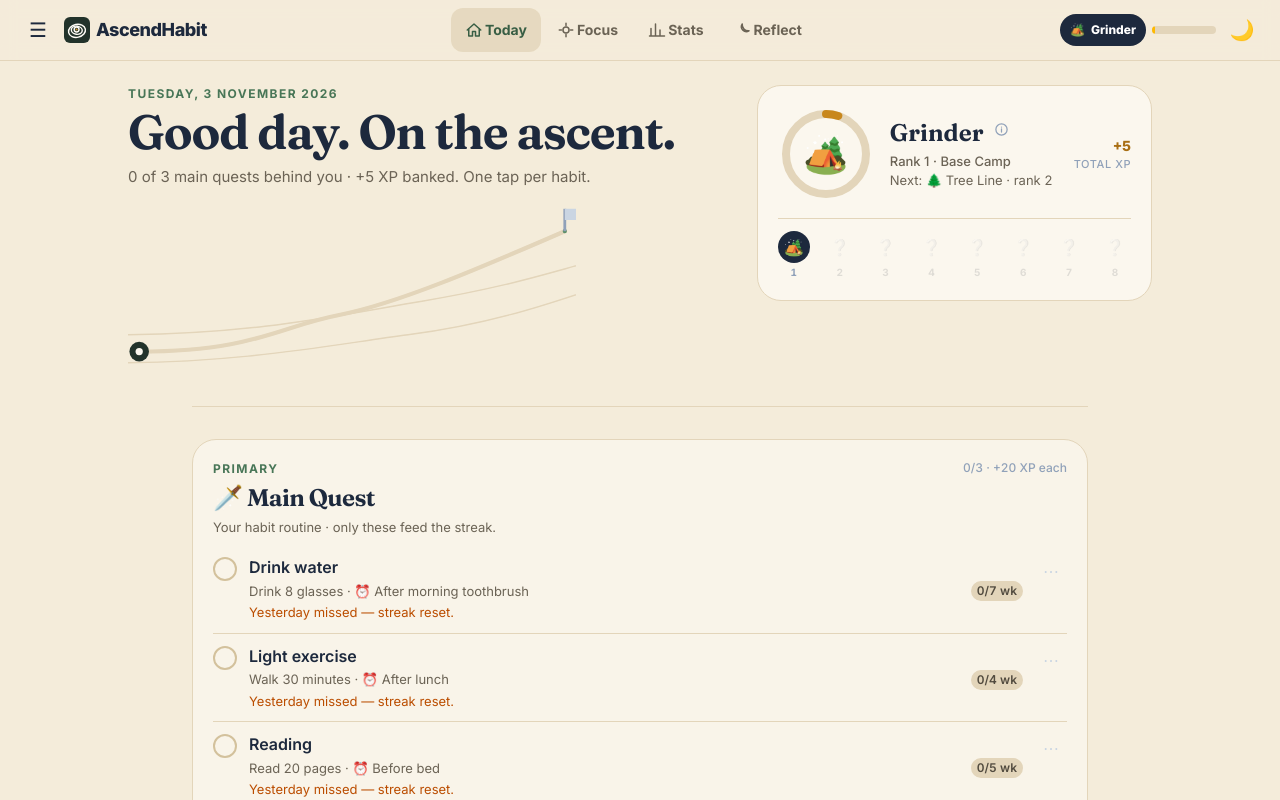
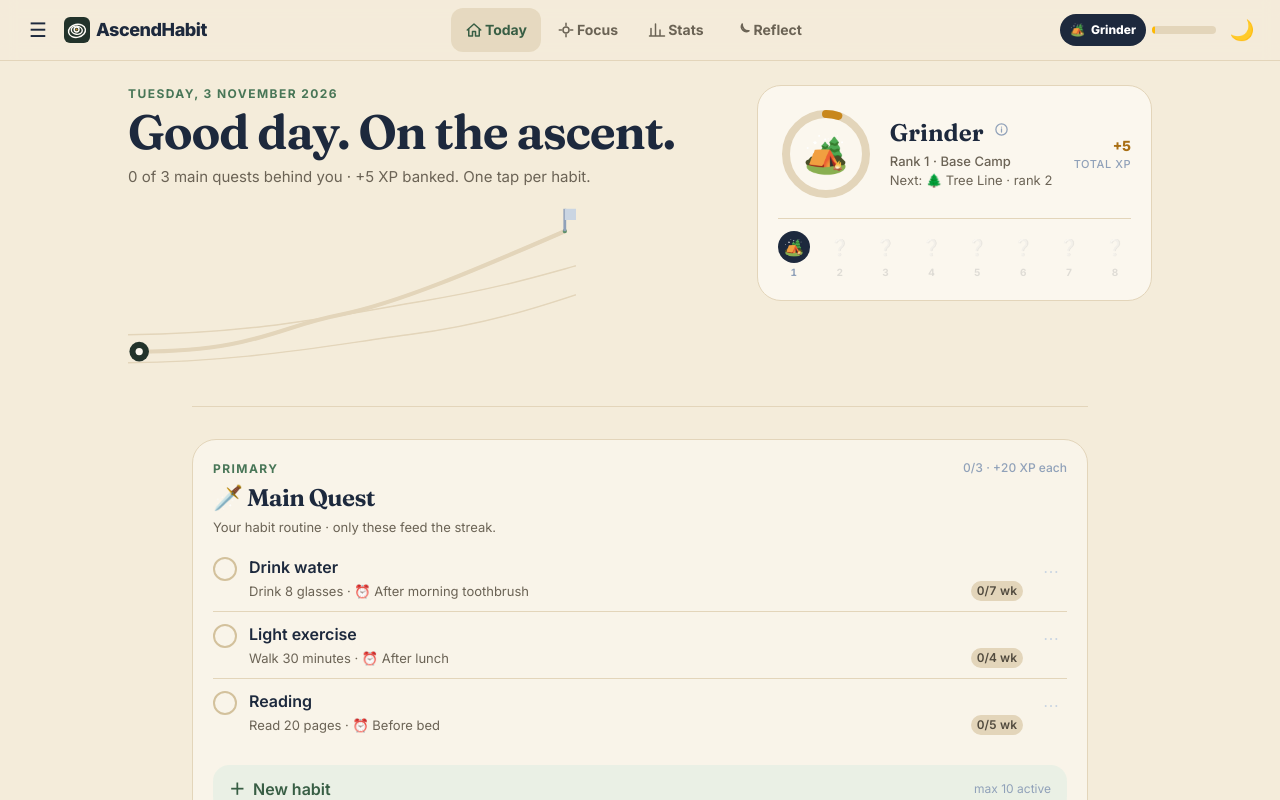
Before and after one commit to Sikoo54/habit-tracker, a React (Vite) app: page / in a window 1280 px wide. Both pictures are taken after a click on the button "I'm awake — begin". Shown: the top 800 px of the page. Built offline with nearby package versions, Linux system fonts and the light colour scheme.

Commit message:
copy: drop the per-habit streak reset warning
The trailing line repeated on every open habit and shortened the list. Streak state is still readable from the flame chip and the header alert.

```diff
--- a/src/components/HabitCard.tsx
+++ b/src/components/HabitCard.tsx
@@ -9,7 +9,7 @@ import { useState, type FormEvent, type ReactNode } from 'react';
 import { xpForCheckin } from '../game/xp';
 import { goalProgress } from '../game/weeklyGoals';
 import type { Checkin, Habit, HabitInput } from '../types';
-import { calculateStreak, isStreakAtRisk, showsStreak, streakMessage } from '../utils/streak';
+import { calculateStreak, showsStreak, streakMessage } from '../utils/streak';
 
 interface Props {
   habit: Habit;
@@ -36,7 +36,6 @@ export function HabitCard({ habit, completedDates, checkins, weekMonday, todayKe
   const [weeklyGoal, setWeeklyGoal] = useState(habit.weeklyGoal);
   const [error, setError] = useState<string | null>(null);
   const streak = calculateStreak(completedDates, todayKey);
-  const atRisk = isStreakAtRisk(completedDates, todayKey) && !checked;
   const goal = goalProgress(habit, checkins, weekMonday);
 
   const submitEdit = (e: FormEvent): void => {
@@ -114,11 +113,6 @@ export function HabitCard({ habit, completedDates, checkins, weekMonday, todayKe
               {meta ? <p className="min-w-0 flex-1 truncate text-[13px] text-ink-500 dark:text-slate-400">{meta}</p> : <span className="flex-1" />}
               {goalChip}
             </div>
-          ) : null}
-          {atRisk ? (
-            <p className="mt-0.5 text-[13px] text-amber-700 dark:text-amber-300">
-              Yesterday missed — streak reset.
-            </p>
           ) : null}
           {/* The encouragement line stays for screen readers only; the row itself stays compact. */}
           <p className="sr-only" aria-live="polite">
```
